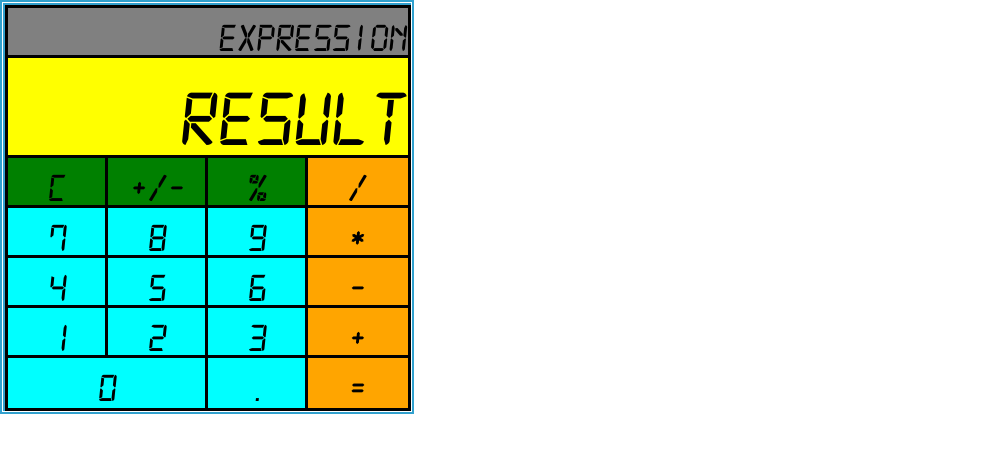
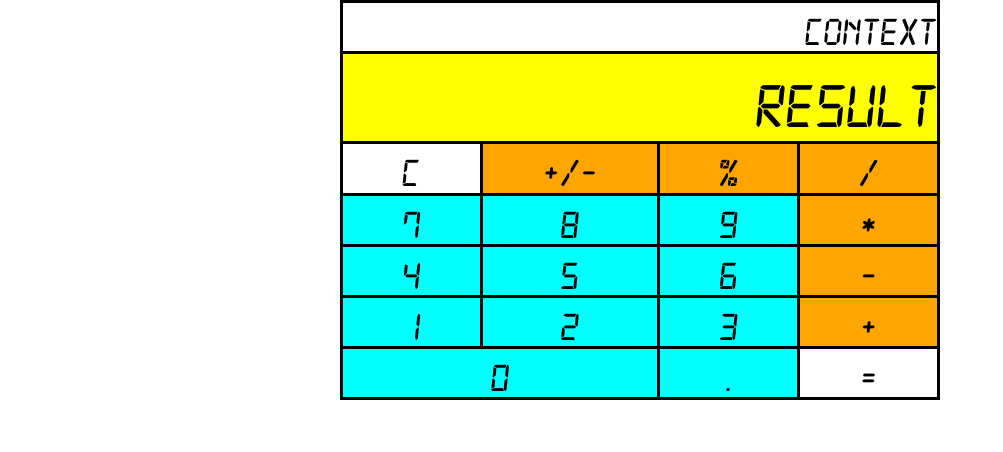
Before and after one commit to chaudhryjunaid/react-calculator, a React (Create React App) app: page / in a window 1280 px wide. Shown: the top 452 px of the page, without its empty margins (0-1003 px from the left). Built offline with nearby package versions, Linux system fonts and the light colour scheme.

Commit message:
new hard coded UI based on CSS grids

```diff
--- a/src/App.css
+++ b/src/App.css
@@ -4,28 +4,67 @@
 }
 
 .App {
-  background-color: red
+  display: flex;
+  align-items: center;
+  justify-content: center;
 }
 
 .Calculator {
   font-family: 'digital-7-mono-italic';
-  position: absolute;
-  top: 0;
-  left: 0;
-  border: thick double #32a1ce;
-  padding: 2px;
+  display: grid;
+  grid-template-areas: 1fr 1fr 1fr 1fr / 1fr 1fr 1fr 1fr 1fr;
+  /*grid-gap: 15px;*/
 }
 
-.displayPanel {
-  border: solid black;
+.contextPanel {
+  grid-area: 1 / 1 / span 1 / span 4;
   display: flex;
   align-items: center;
   justify-content: flex-end;
+  border-top: solid black;
+  border-left: solid black;
+  border-right: solid black;
+  font-size: 2.5em;
+}
+
+.resultPanel {
+  grid-area: 2 / 1 / span 2 / span 4;
+  display: flex;
+  align-items: center;
+  justify-content: flex-end;
+  background-color: yellow;
+  border-top: solid black;
+  border-left: solid black;
+  border-right: solid black;
+  font-size: 4em;
 }
 
 .button {
-  border: solid black;
   display: flex;
   align-items: center;
   justify-content: center;
+  background-color: cyan;
+  border-top: solid black;
+  border-left: solid black;
+  font-size: 2.5em;
 }
+
+.orange {
+  background-color: orange;
+}
+
+.white {
+  background-color: white;
+}
+
+.zero {
+  grid-column: 1 / span 2;
+}
+
+.right-side-button {
+  border-right: solid black;
+}
+
+.bottom-button {
+  border-bottom: solid black;
+}
--- a/src/App.js
+++ b/src/App.js
@@ -8,7 +8,7 @@ class App extends Component {
       <div className="App">
         <Calculator
           height={400}
-          width={400}
+          width={600}
         />
       </div>
     );
--- a/src/components/Calculator.js
+++ b/src/components/Calculator.js
@@ -4,165 +4,34 @@ import _ from 'lodash';
 class Calculator extends Component {
 	constructor(props) {
 		super(props);
-		this.getGridSize = this.getGridSize.bind(this);
-		this.getUnitSize = this.getUnitSize.bind(this);
-		this.getCSS = this.getCSS.bind(this);
-
 		this.state = {
-			layoutDefaults: {
-				height: 1,
-				width: 1,
-				backgroundColor: 'cyan',
-				className: 'button'
-			},
-			layout: [{
-				text: 'Expression',
-				x: 0,
-				y: 0,
-				width: 4,
-				className: 'displayPanel',
-				backgroundColor: 'gray'
-			}, {
-        text: 'Result',
-        x: 0,
-        y: 1,
-        width: 4,
-        height: 2,
-        className: 'displayPanel',
-				backgroundColor: 'yellow'
-      }, {
-        text: 'C',
-        x: 0,
-        y: 3,
-				backgroundColor: 'green'
-      }, {
-        text: '+/-',
-        x: 1,
-        y: 3,
-				backgroundColor: 'green'
-      }, {
-        text: '%',
-        x: 2,
-        y: 3,
-				backgroundColor: 'green'
-      }, {
-        text: '/',
-        x: 3,
-        y: 3,
-				backgroundColor: 'orange'
-      }, {
-        text: '7',
-        x: 0,
-        y: 4
-      }, {
-        text: '8',
-        x: 1,
-        y: 4
-      }, {
-        text: '9',
-        x: 2,
-        y: 4
-      }, {
-        text: '*',
-        x: 3,
-        y: 4,
-				backgroundColor: 'orange'
-      }, {
-        text: '4',
-        x: 0,
-        y: 5
-      }, {
-        text: '5',
-        x: 1,
-        y: 5
-      }, {
-        text: '6',
-        x: 2,
-        y: 5
-      }, {
-        text: '-',
-        x: 3,
-        y: 5,
-				backgroundColor: 'orange'
-      }, {
-        text: '1',
-        x: 0,
-        y: 6
-      }, {
-        text: '2',
-        x: 1,
-        y: 6
-      }, {
-        text: '3',
-        x: 2,
-        y: 6
-      }, {
-        text: '+',
-        x: 3,
-        y: 6,
-				backgroundColor: 'orange'
-      }, {
-        text: '0',
-        x: 0,
-        y: 7,
-        width: 2
-      }, {
-        text: '.',
-        x: 2,
-        y: 7
-      }, {
-        text: '=',
-        x: 3,
-        y: 7,
-				backgroundColor: 'orange'
-      }]
+			input: null
     };
-	}
-	getGridSize() {
-		let maxX = _.reduce(this.state.layout, (max, button) => {
-			button = _.defaults({}, button, this.state.layoutDefaults);
-			let currentValue = button.x + button.width;
-			return max > currentValue ? max : currentValue;
-		}, 0);
-		let maxY = _.reduce(this.state.layout, (max, button) => {
-			button = _.defaults({}, button, this.state.layoutDefaults);
-			let currentValue = button.y + button.height;
-			return max > currentValue ? max : currentValue;
-		}, 0);
-
-		return {cols: maxX, rows: maxY};
-	}
-	getUnitSize() {
-		let gridSize = this.getGridSize();
-		return {
-			height: this.props.height / gridSize.rows,
-			width: this.props.width / gridSize.cols
-		};
-	}
-	getCSS({x, y, height, width, backgroundColor, text}) {
-		let unitSize = this.getUnitSize();
-		let textFactor = text.length > 10 ? text.length * 0.05 + 1 : 1;
-		return {
-			position: 'absolute',
-			top: `${unitSize.height * y}px`,
-			left: `${unitSize.width * x}px`,
-			height: `${unitSize.height * height}px`,
-			width: `${unitSize.width * width}px`,
-			fontSize: `${unitSize.height * height * 0.05 / textFactor}em`,
-			backgroundColor
-		};
 	}
   render() {
   	return (
       <div className="Calculator" style={{height: this.props.height, width: this.props.width}}>
-        {this.state.layout.map((item, key) => {
-        	let fatItem = _.defaults({}, item, this.state.layoutDefaults);
-        	return (
-        		<div key={key} className={fatItem.className} style={{
-	        		...this.getCSS(fatItem)
-	        	}}>{fatItem.text}</div>
-        	)}
-        )}
+        <div class="contextPanel" >CONTEXT</div>
+        <div class="resultPanel" >RESULT</div>
+        <div class="button white" >C</div>
+        <div class="button orange" >+/-</div>
+        <div class="button orange" >%</div>
+        <div class="button orange right-side-button" >/</div>
+        <div class="button" >7</div>
+        <div class="button" >8</div>
+        <div class="button" >9</div>
+        <div class="button orange right-side-button" >*</div>
+        <div class="button" >4</div>
+        <div class="button" >5</div>
+        <div class="button" >6</div>
+        <div class="button orange right-side-button" >-</div>
+        <div class="button" >1</div>
+        <div class="button" >2</div>
+        <div class="button" >3</div>
+        <div class="button orange right-side-button" >+</div>
+        <div class="button zero bottom-button" >0</div>
+        <div class="button bottom-button" >.</div>
+        <div class="button white right-side-button bottom-button" >=</div>
       </div>
     );
   }
```
